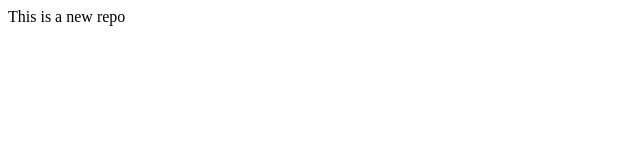
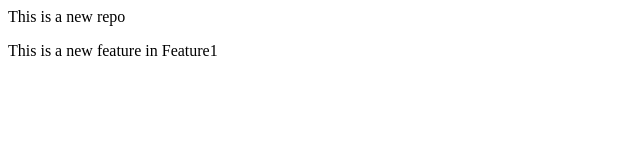
Before and after one commit to Rajverse04/LocalRepo, a plain HTML site: page index.html in a window 1280 px wide. Shown: the whole page, without its empty margins (0-640 px from the left). Drawn offline with Linux system fonts and the light colour scheme.

Commit message:
add new feature in feature1

```diff
--- a/index.html
+++ b/index.html
@@ -1 +1,2 @@
 <p>This is  a new repo</p>
+<p>This is a new feature in Feature1</p>
```
